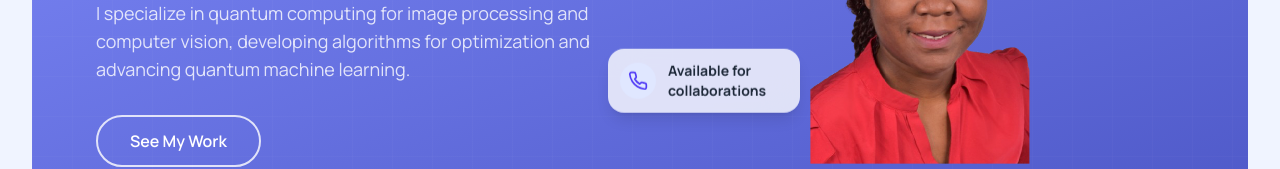
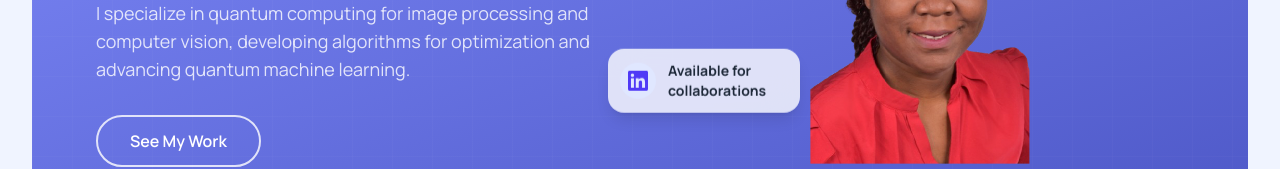
Before and after one commit to nkuetemeli/nkuetemeli.github.io, a React (Vite) app: page / in a window 1280 px wide. Shown: the part 260-429 px from the top of the page. Built offline with nearby package versions, Linux system fonts and the light colour scheme.

Commit message:
MyGit New design

```diff
--- a/components/HeroSection.tsx
+++ b/components/HeroSection.tsx
@@ -68,7 +68,7 @@ const ServiceCard: React.FC = () => (
      <motion.div variants={{...itemVariants, ...floatingVariants(0.8)}} className="absolute mt-20 md:1 top-1/2 -translate-y-1/2 -left-8 md:-left-12 w-48">
         <div className="bg-white/80 backdrop-blur-lg p-3 rounded-2xl shadow-lg flex items-center gap-3">
             <div className="bg-indigo-100 p-2 rounded-full">
-                <Phone className="w-5 h-5 text-indigo-600" />
+                <Linkedin className="w-5 h-5 text-indigo-600" />
             </div>
             <div>
                 <p className="text-sm font-bold text-gray-800">Available for collaborations</p>
```
Also changed, not shown: 1 other file (tests, documents, lock files or other folders).
